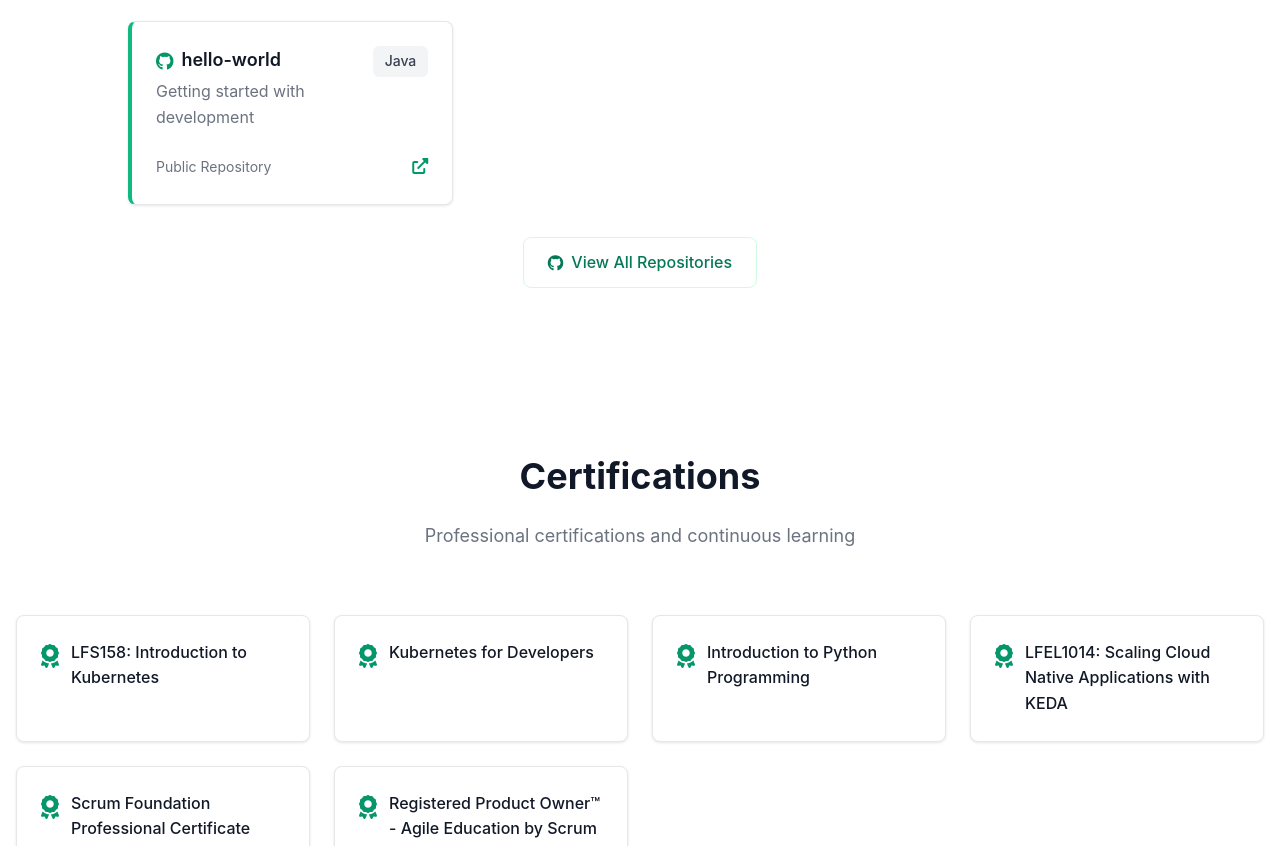
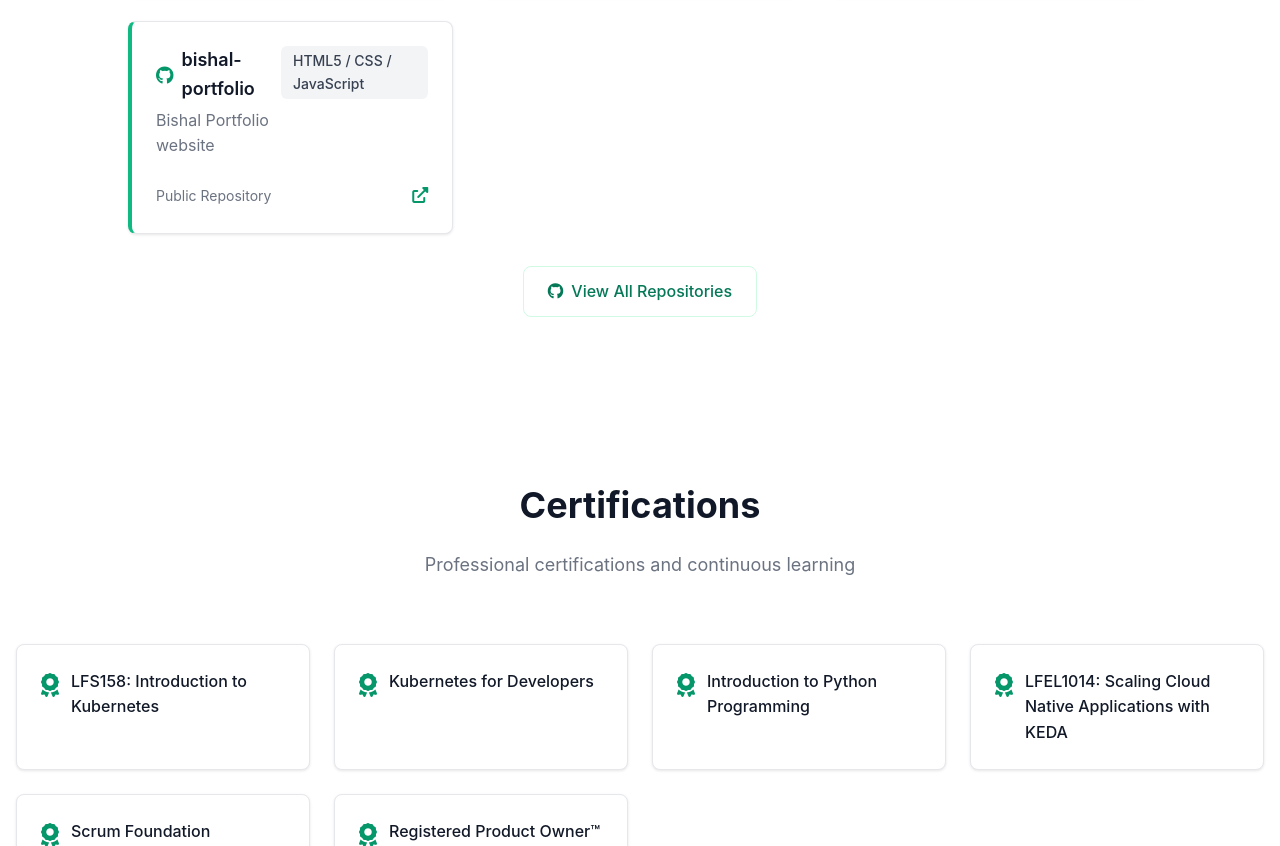
Before and after one commit to bishalpanthi1/bishal-portfolio, a plain HTML site: page index.html in a window 1280 px wide. Shown: the part 934-1780 px from the top of the page. Drawn offline with Linux system fonts and the light colour scheme.

Commit message:
project restructure

```diff
--- a/index.html
+++ b/index.html
@@ -525,19 +525,19 @@
                             <div>
                                 <div class="card-title">
                                     <i class="fab fa-github" style="color: #059669;"></i>
-                                    hello-world
+                                    bishal-portfolio
                                 </div>
                                 <div class="card-description">
-                                    Getting started with development
+                                    Bishal Portfolio website
                                 </div>
                             </div>
-                            <span class="badge">Java</span>
+                            <span class="badge">HTML5 / CSS / JavaScript</span>
                         </div>
                     </div>
                     <div class="card-content">
                         <div class="card-footer">
                             <span>Public Repository</span>
-                            <a href="https://github.com/bishalpanthi1/hello-world" target="_blank" rel="noopener noreferrer">
+                            <a href="https://github.com/bishalpanthi1/bishal-portfolio" target="_blank" rel="noopener noreferrer">
                                 <i class="fas fa-external-link-alt"></i>
                             </a>
                         </div>
```
